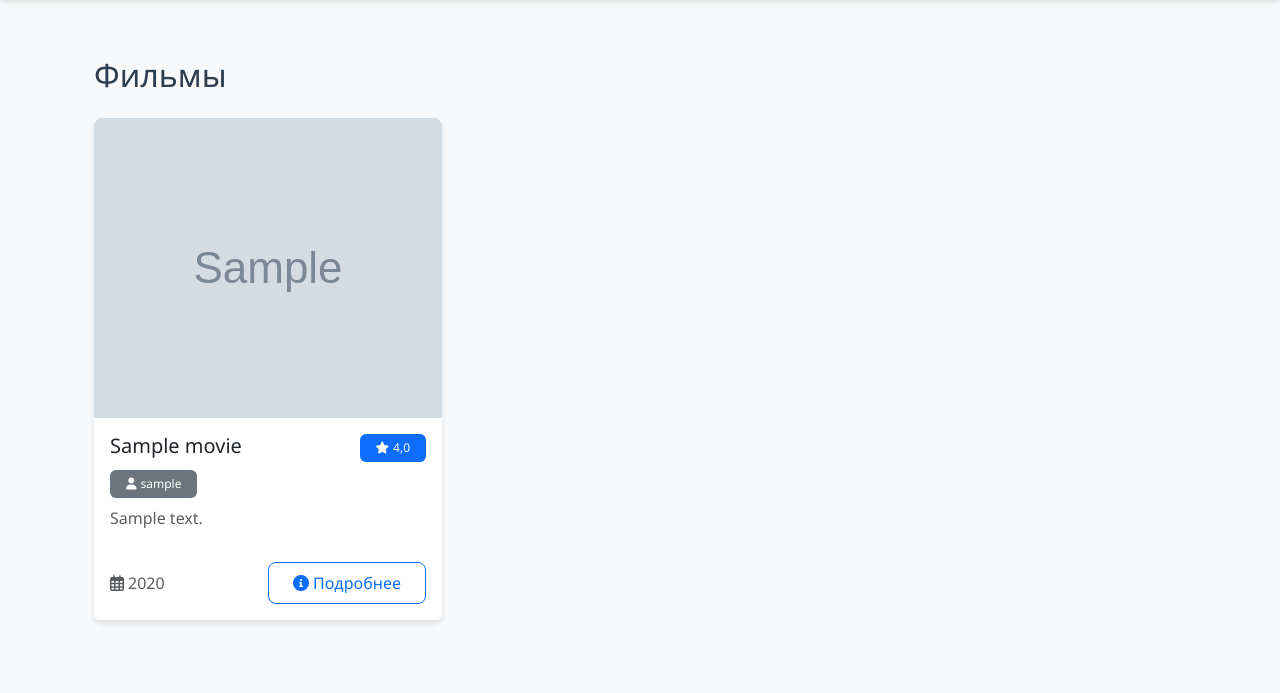
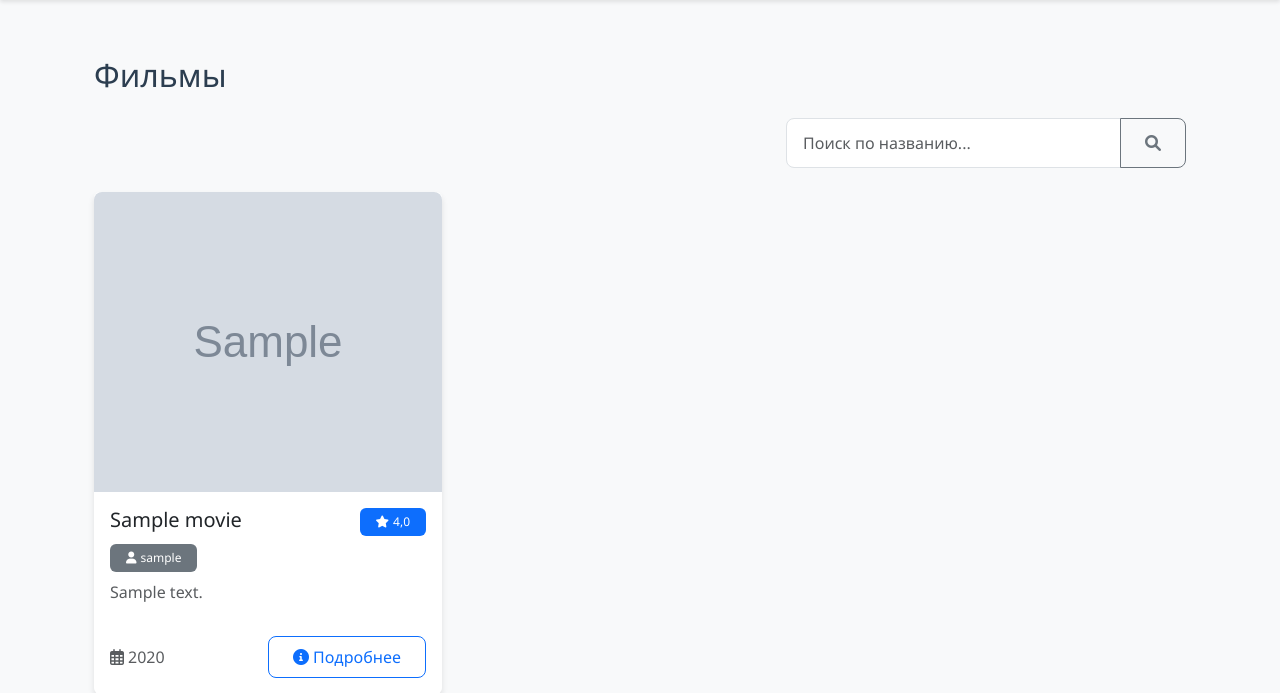
Before and after one commit to YauheniRusinchuk/djangomysql, a Django app: page / in a window 1280 px wide. Shown: the part 62-755 px from the top of the page. Run offline with Django 5.2, Linux system fonts and the light colour scheme; tables that the repository leaves empty hold one stand-in row (values such as "Sample post"); grey boxes marked "Sample" are stand-in pictures.

Commit message:
add search

```diff
--- a/main/templates/main/movie_list.html
+++ b/main/templates/main/movie_list.html
@@ -31,6 +31,15 @@
     </div>
   </div>
   {% else %}
+  <!-- Форма поиска -->
+  <form method="get" class="mb-4">
+    <div class="input-group" style="max-width: 400px; margin-left: auto;">
+      <input type="text" name="search" class="form-control" placeholder="Поиск по названию..." value="{{ request.GET.search }}">
+      <button class="btn btn-outline-secondary" type="submit">
+        <i class="fas fa-search"></i>
+      </button>
+    </div>
+  </form>
   <div class="row row-cols-1 row-cols-md-2 row-cols-lg-3 g-4">
     {% for movie in movies %}
     <div class="col">
```
